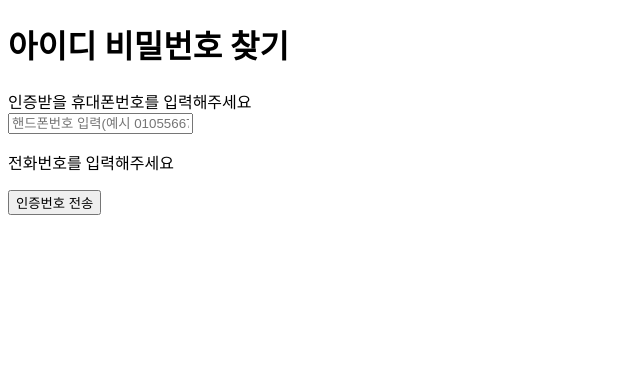
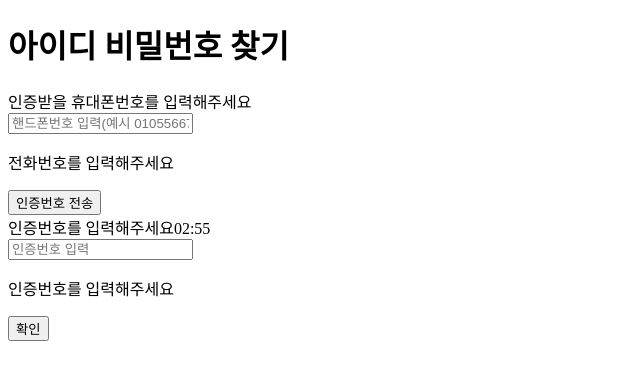
Before and after one commit to emthrology/mall-login, a Next.js app: page /find in a window 1280 px wide. Shown: the top 380 px of the page, without its empty margins (0-640 px from the left). Built offline with nearby package versions, Linux system fonts and the light colour scheme.

Commit message:
fix: 포스트맨 내용 반영

```diff
--- a/components/find/FindComponent.jsx
+++ b/components/find/FindComponent.jsx
@@ -7,13 +7,13 @@ import getConfig from 'next/config';
 const { publicRuntimeConfig } = getConfig();
 import Timer from '../common/Timer';
 
-const validatePhone = phone => {
+const validatePhone = (phone) => {
   if (!/^(\+82|0)(10|11|16|17|18|19)\d{7,8}$/.test(phone)) {
     return [false, '전화번호를 올바르게 입력해주세요'];
   }
   return [true, ''];
 };
-const validateCerti = certiVal => {
+const validateCerti = (certiVal) => {
   if (certiVal === '' || certiVal === null) {
     return [false, '인증번호를 입력해주세요'];
   }
@@ -22,25 +22,24 @@ const validateCerti = certiVal => {
 export default function FindComponent() {
   const router = useRouter();
   const phoneField = useFormField('');
-  const certiReqField = useFormField(false);
+  const certiReqField = useFormField(true);
   const certificationField = useFormField('');
   const phoneValidation = useValidation(
     validatePhone,
-    '전화번호를 입력해주세요',
+    '전화번호를 입력해주세요'
   );
   const certiValidation = useValidation(
     validateCerti,
-    '인증번호를 입력해주세요',
+    '인증번호를 입력해주세요'
   );
   const [counter, setCounter] = useState(180);
-  const [cert, setCert] = useState('');
 
   const requestCertNumber = async () => {
     const valid = phoneValidation.validate(phoneField.value);
     if (valid) {
       try {
         const response = await fetch(
-          `${publicRuntimeConfig.apiUrl}/cert/verify`,
+          `${publicRuntimeConfig.apiUrl}/cert/send`,
           {
             method: 'POST',
             headers: {
@@ -49,11 +48,11 @@ export default function FindComponent() {
             body: JSON.stringify({
               phone: phoneField.value,
             }),
-          },
+          }
         );
+        console.log(response, 3333);
         if (response.ok) {
           const data = await response.json();
-          setCert(data.cert);
           certiReqField.setValue(true);
           console.log(data, 666);
         } else {
@@ -77,6 +76,8 @@ export default function FindComponent() {
     }
   };
   const requestCert = async () => {
+    const valid = certiValidation.validate(certificationField.value);
+    if (valid) {
       try {
         const response = await fetch(
           `${publicRuntimeConfig.apiUrl}/cert/verify?phone=${phoneField.value}`,
@@ -86,9 +87,9 @@ export default function FindComponent() {
               'Content-Type': 'application/json',
             },
             body: JSON.stringify({
-            certi_code: cert,
+              certi_code: certificationField.value,
             }),
-        },
+          }
         );
         if (response.ok) {
           const data = await response.json();
@@ -113,6 +114,7 @@ export default function FindComponent() {
         //   return { error: textData };
         // }
         // console.error('인증번호 전송 에러:', error);
+      }
     }
   };
 
@@ -147,7 +149,7 @@ export default function FindComponent() {
                 <Timer counter={counter} setCounter={setCounter} />
               </TextField>
               <button
-                onClick={e => {
+                onClick={(e) => {
                   e.preventDefault();
                   // TODO 결과값 받아서 resetComponent 로 route 하기
                   requestCert();
```
Lines whose indentation alone changed are shown as unchanged.
